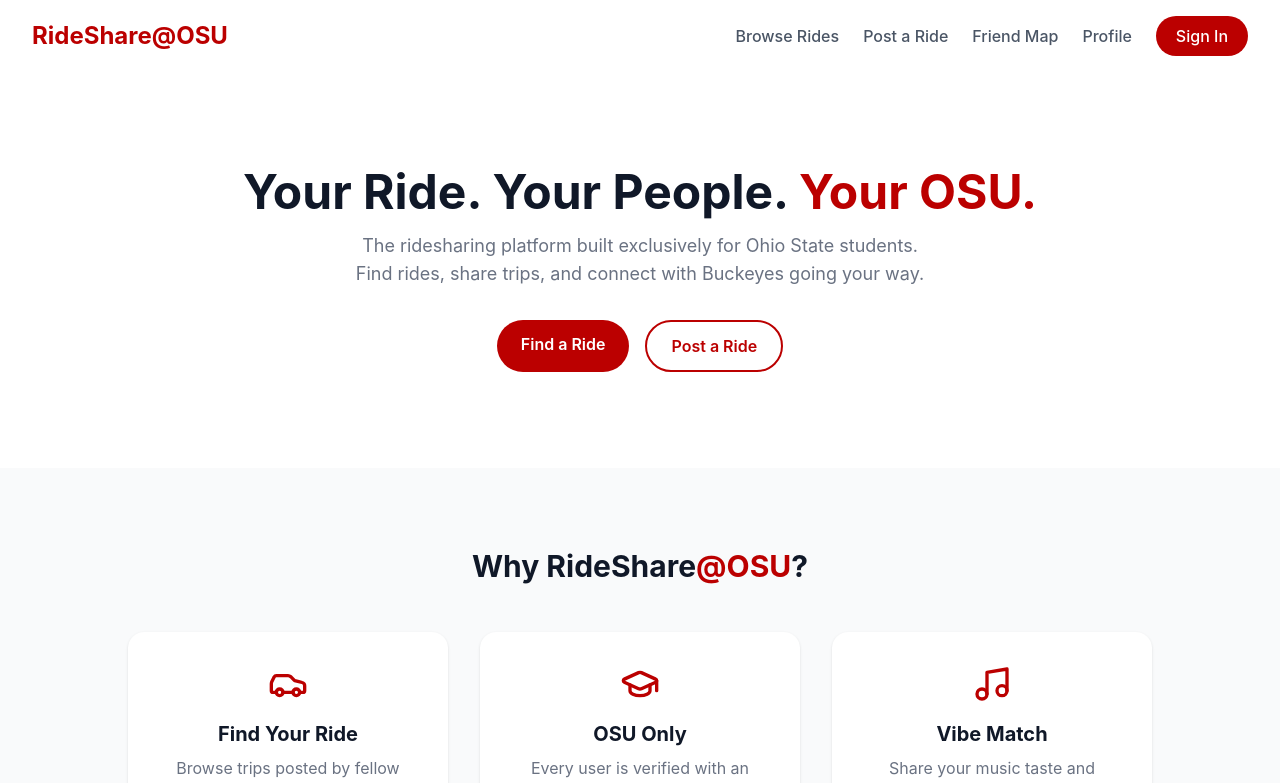
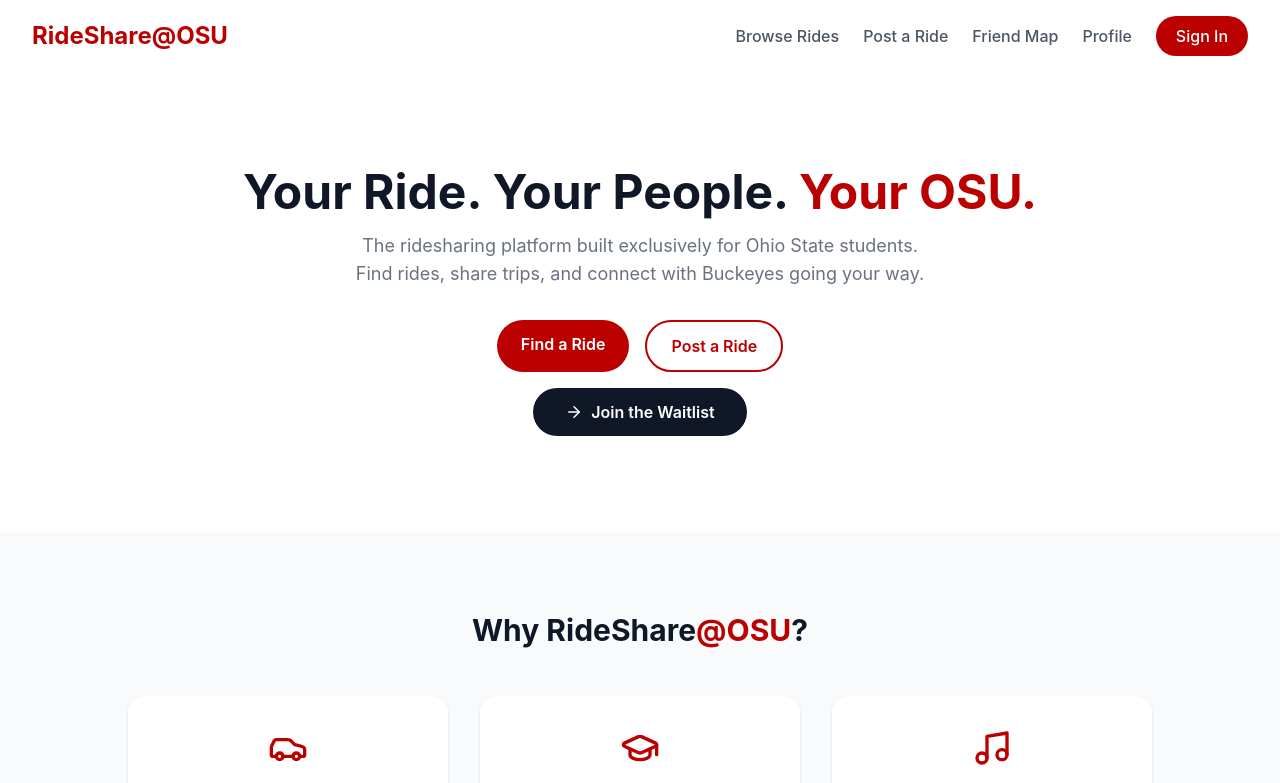
Before and after one commit to nishanthchandr4/rideshare-osu, a React (Vite) app: page / in a window 1280 px wide. Shown: the top 783 px of the page. Built offline with nearby package versions, Linux system fonts and the light colour scheme.

Commit message:
join the waitlist button

```diff
--- a/src/Hero.jsx
+++ b/src/Hero.jsx
@@ -1,13 +1,16 @@
 import { Link } from 'react-router-dom'
+import { ArrowRight } from 'lucide-react'
 
 function Hero() {
   return (
     <div className="flex flex-col items-center justify-center text-center px-6 py-24 bg-white">
-      <h1 className="text-3xl md:text-5xl font-bold text-gray-900 mb-4">        Your Ride. Your People. <span className="text-[#BB0000]">Your OSU.</span>
+      <h1 className="text-3xl md:text-5xl font-bold text-gray-900 mb-4">
+        Your Ride. Your People. <span className="text-[#BB0000]">Your OSU.</span>
       </h1>
       <p className="text-lg text-gray-500 max-w-xl mb-8">
         The ridesharing platform built exclusively for Ohio State students. Find rides, share trips, and connect with Buckeyes going your way.
       </p>
+      <div className="flex flex-col items-center gap-4">
         <div className="flex gap-4">
           <Link to="/rides" className="bg-[#BB0000] text-white px-6 py-3 rounded-full font-semibold hover:bg-red-800 transition">
             Find a Ride
@@ -16,6 +19,11 @@
             Post a Ride
           </Link>
         </div>
+        <Link to="/signin" className="bg-gray-900 text-white px-8 py-3 rounded-full font-semibold hover:bg-gray-700 transition flex items-center gap-2">
+          <ArrowRight size={18} />
+          Join the Waitlist
+        </Link>
+      </div>
     </div>
   )
 }
```
Lines whose indentation alone changed are shown as unchanged.
